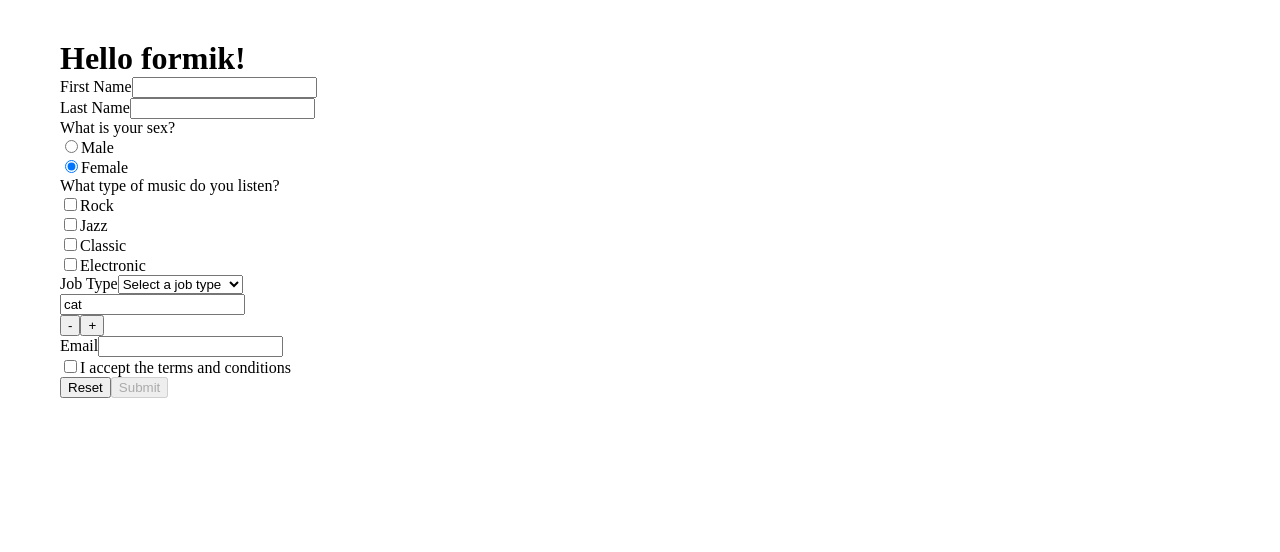
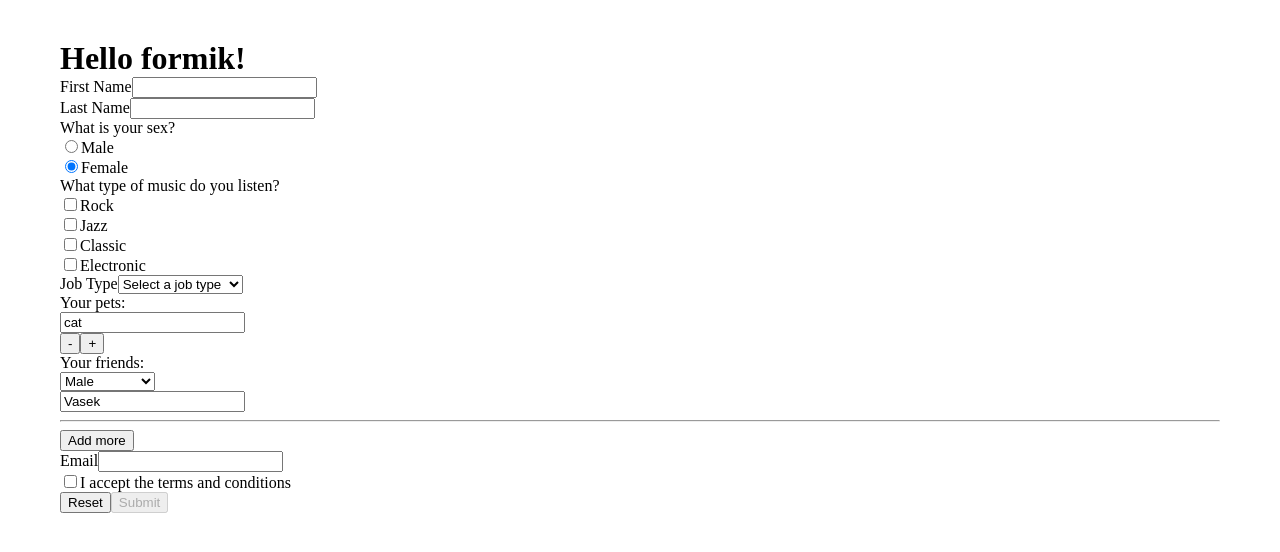
Before and after one commit to nikita2090/learn-formik, a React (Create React App) app: page / in a window 1280 px wide. Shown: the top 552 px of the page. Built offline with nearby package versions, Linux system fonts and the light colour scheme.

Commit message:
dynamic form with array of objects state has added

```diff
--- a/src/tutorial/SignupForm.tsx
+++ b/src/tutorial/SignupForm.tsx
@@ -17,6 +17,9 @@ const validationSchema = Yup.object({
         .max(20, 'Must be 20 characters or less')
         .required('Required'),
     sex: Yup.string().required('Required'),
+    pets: Yup.array()
+        .of(Yup.string().required('Required'))
+        .min(1, 'You must have min 1 pet'),
     email: Yup.string().email('Invalid email address').required('Required'),
     accept: Yup.boolean()
         .required('Required')
@@ -51,6 +54,7 @@ const SignupForm: React.FC = () => {
                 music: [],
                 jobType: '',
                 pets: ['cat'],
+                friends: [{ sex: 'male', name: 'Vasek' }],
                 email: '',
                 accept: false,
             }}
@@ -69,6 +73,7 @@ const SignupForm: React.FC = () => {
                 isSubmitting,
                 handleReset,
                 setFieldValue,
+                // errors,
             }) => (
                 <Form>
                     <Input
@@ -111,9 +116,9 @@ const SignupForm: React.FC = () => {
                         <option value="other">Other</option>
                     </Select>
 
-                    <FieldArray
-                        name="pets"
-                        render={(arrayHelpers) => (
+                    <p>Your pets:</p>
+                    <FieldArray name="pets">
+                        {(arrayHelpers) => (
                             <div>
                                 {values.pets && values.pets.length > 0 ? (
                                     values.pets.map((pet, index) => (
@@ -155,6 +160,45 @@ const SignupForm: React.FC = () => {
                                 )}
                             </div>
                         )}
+                    </FieldArray>
+
+                    <p>Your friends:</p>
+                    <FieldArray
+                        name="friends"
+                        render={(arrayHelpers) => (
+                            <div>
+                                {values.friends.map((friend, index) => (
+                                    <div key={index}>
+                                        <Select
+                                            fieldConfig={{
+                                                name: `friends.${index}.sex`,
+                                            }}
+                                        >
+                                            <option value="" disabled>
+                                                Select a sex
+                                            </option>
+                                            <option value="male">Male</option>
+                                            <option value="female">
+                                                Female
+                                            </option>
+                                        </Select>
+                                        <Input
+                                            fieldConfig={{
+                                                name: `friends.${index}.name`,
+                                                type: 'text',
+                                            }}
+                                        />
+                                        <hr />
+                                    </div>
+                                ))}
+                                <button
+                                    type="button"
+                                    onClick={() => arrayHelpers.push('')}
+                                >
+                                    Add more
+                                </button>
+                            </div>
+                        )}
                     />
 
                     <Input
```
